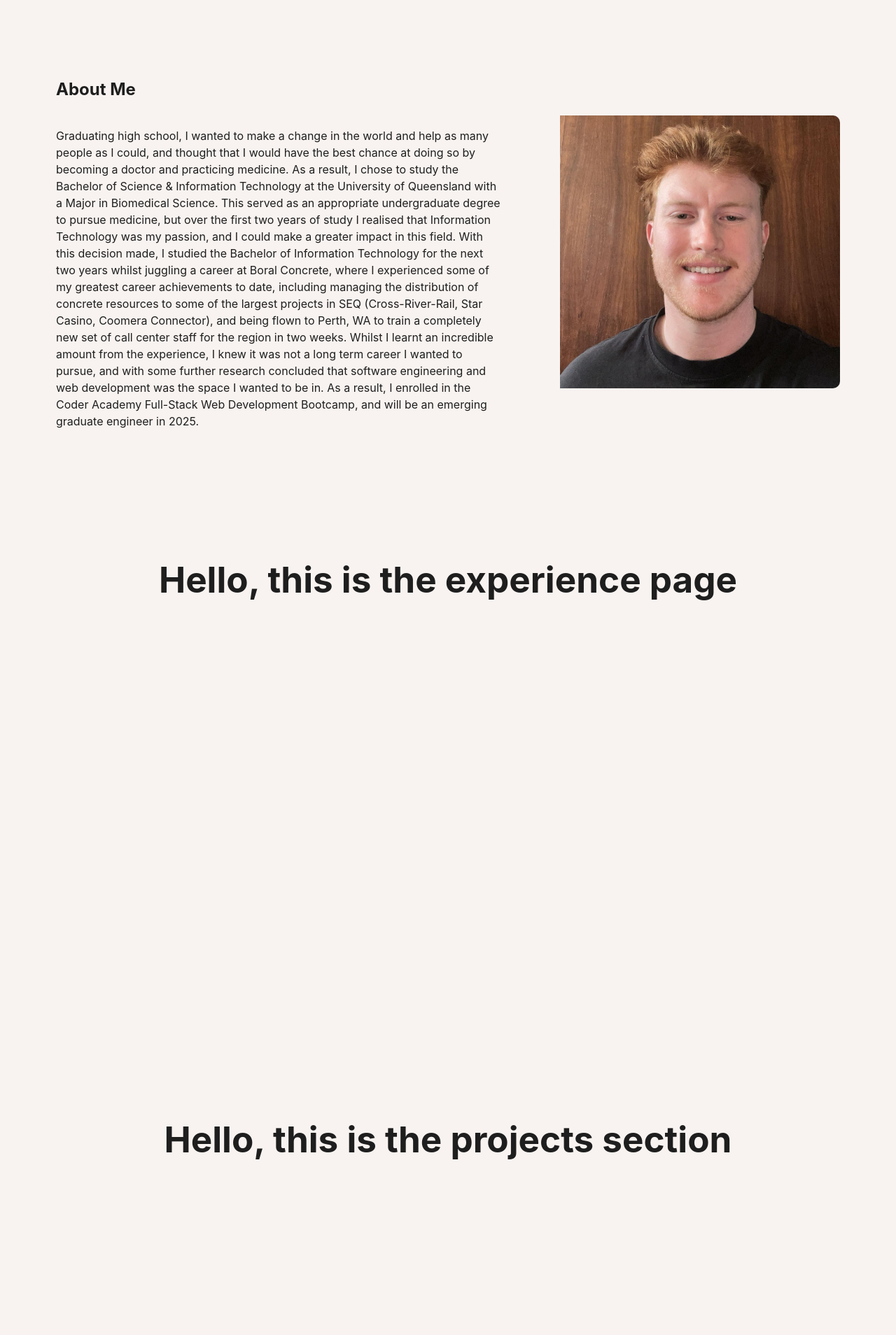
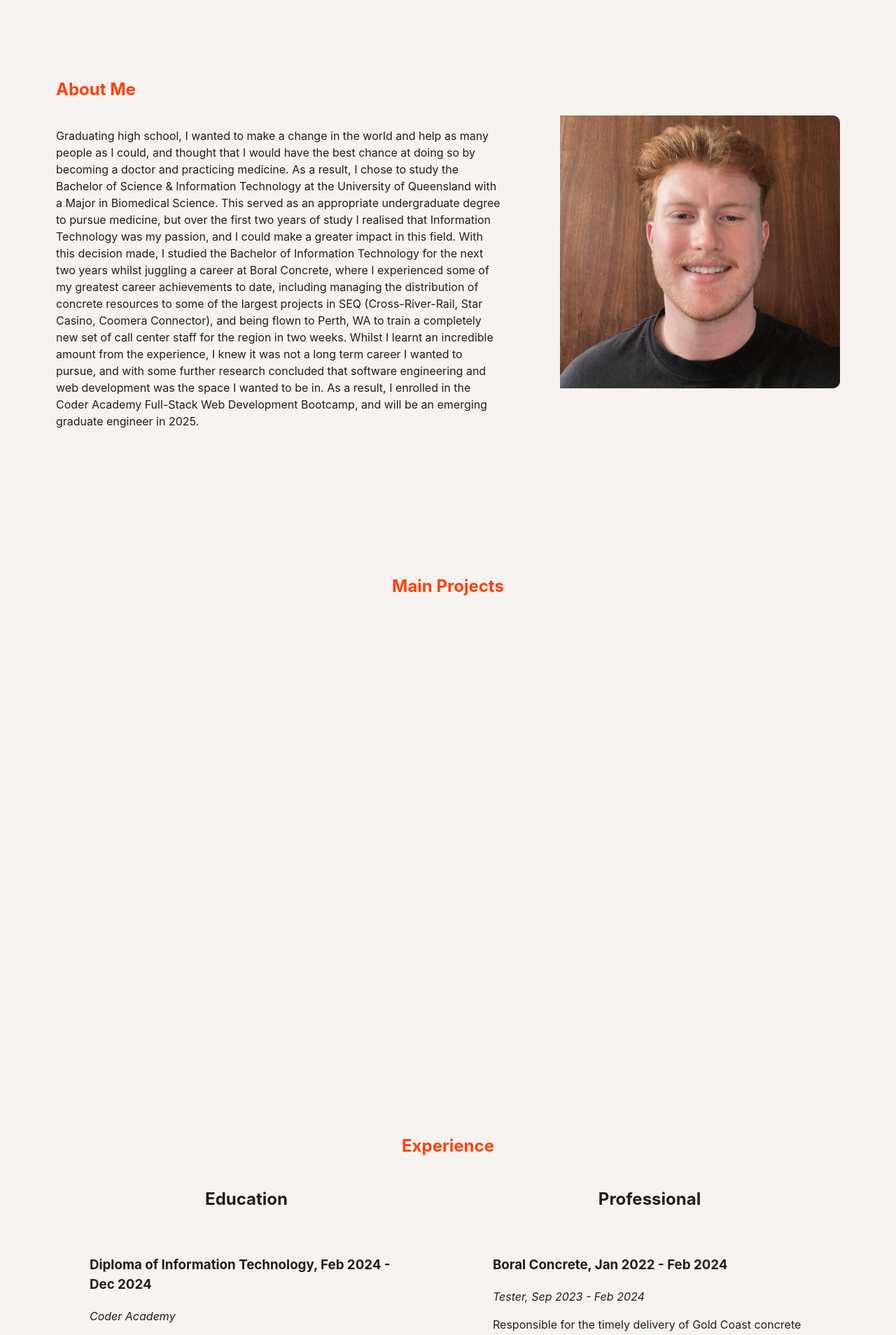
Before and after one commit to LouisMDenman/reactPortfolio, a React (Vite) app: page / in a window 1280 px wide. Shown: the part 880-2788 px from the top of the page at 70% size. Built offline with nearby package versions, Linux system fonts and the light colour scheme; a web font is replaced by a local one.

Commit message:
added content to experience section and styled with css

```diff
--- a/src/App.jsx
+++ b/src/App.jsx
@@ -6,7 +6,6 @@ import './styles/Projects.css'
 import './styles/Contact.css'
 import './styles/Navbar.css'
 import './styles/Footer.css'
-//import { useThemeContext } from './contexts/ThemeContextProvider'
 import { HomePage } from './sections/HomePage'
 import { About } from './sections/About'
 import { Experience } from './sections/Experience'
@@ -16,15 +15,14 @@ import { Navbar } from './components/Navbar'
 import { Footer } from './components/Footer'
 
 function App() {
-  //const [currentTheme, toggleTheme] = useThemeContext()
 
   return (
     <>
       <Navbar />
       <HomePage />
       <About />
+      <Projects />
       <Experience />
-      <Projects />
       <Contact />
       <Footer />
     </>
--- a/src/index.css
+++ b/src/index.css
@@ -17,11 +17,11 @@
 
 a {
   font-weight: 500;
-  color: #646cff;
+  color: #ff4008;
   text-decoration: inherit;
 }
 a:hover {
-  color: #535bf2;
+  color: #ff4008;
 }
 
 body {
@@ -50,7 +50,7 @@ button {
   transition: border-color 0.25s;
 }
 button:hover {
-  border-color: #646cff;
+  border-color: #ff4008;
 }
 button:focus,
 button:focus-visible {
--- a/src/sections/About.jsx
+++ b/src/sections/About.jsx
@@ -4,7 +4,7 @@ export function About() {
     return (
         <div id="aboutme">
             <div id="aboutmeContent">
-                <h2>About Me</h2>
+                <h2 id="aboutmeHeader">About Me</h2>
                 <p> Graduating high school, I wanted to make a change in the world and help as many people as I could, and thought that I would have the best chance at doing so by becoming a doctor and practicing medicine. As a result, I chose to study the Bachelor of Science & Information Technology at the University of Queensland with a Major in Biomedical Science. This served as an appropriate undergraduate degree to pursue medicine, but over the first two years of study I realised that Information Technology was my passion, and I could make a greater impact in this field. With this decision made, I studied the Bachelor of Information Technology for the next two years whilst juggling a career at Boral Concrete, where I experienced some of my greatest career achievements to date, including managing the distribution of concrete resources to some of the largest projects in SEQ (Cross-River-Rail, Star Casino, Coomera Connector), and being flown to Perth, WA to train a completely new set of call center staff for the region in two weeks. Whilst I learnt an incredible amount from the experience, I knew it was not a long term career I wanted to pursue, and with some further research concluded that software engineering and web development was the space I wanted to be in. As a result, I enrolled in the Coder Academy Full-Stack Web Development Bootcamp, and will be an emerging graduate engineer in 2025.
                 </p>
             </div>
--- a/src/sections/Experience.jsx
+++ b/src/sections/Experience.jsx
@@ -3,7 +3,60 @@
 export function Experience() {
     return (
         <div id="experience">
-            <h1>Hello, this is the experience page</h1>
+            <h2 id="experienceHeader">Experience</h2>
+            <div id="experienceContent">
+                <div id="education">
+                    <h2>Education</h2>
+                    <br></br>
+                    <div class="textGroup">
+                        <h3>Diploma of Information Technology, Feb 2024 - Dec 2024</h3>
+                        <p><i>Coder Academy</i></p>
+                        <p>Major in Full-Stack Web Development</p>
+                        <p>Graduating Dec 2024</p>
+                    </div>
+                    <br></br>
+                    <div class="textGroup">
+                        <h3>Bachelor of Information Technology, Feb 2022 - Nov 2023</h3>
+                        <p><i>University of Queensland</i></p>
+                        <p>Major in Software Design</p>
+                        <p>Partial Completion: Found course wasn’t specific enough to software development
+                        </p>
+                    </div>
+                    <br></br>
+                    <div class="textGroup">
+                        <h3>Bachelor of Science/Information Technology, Feb 2020 - Feb 2022</h3>
+                        <p><i>University of Queensland</i></p>
+                        <p>Major in Biomedical Science</p>
+                        <p>Partial Completion: Partial Completion: Initially pursuing medicine, I realised IT was my field of passion
+                        </p>
+                    </div>
+                </div>
+                <div id="professional">
+                    <h2>Professional</h2>
+                    <br></br>
+                    <div class="textGroup">
+                        <h3>Boral Concrete, Jan 2022 - Feb 2024</h3>
+                        <p><i>Tester, Sep 2023 - Feb 2024</i></p>
+                        <p>Responsible for the timely delivery of Gold Coast concrete samples to the main Brisbane laboratory, as well as assisting the recording of laboratory data through specialized admin systems.
+                        </p>
+                        <p><i>Allocator, Dec 2022 - Aug 2023</i></p>
+                        <p>Responsible for the management and distribution of Borals concrete resources across SEQ, including projects such as the Cross River Rail, Star Casino and Coomera Connector. I was also flown out to Perth, WA in February 2023 to train the new call center staff in the region due to my proficiency and knowledge as a Customer Service Agent and Allocator.
+                        </p>
+                        <p><i>Customer Service Agent, Jan 2022 - Nov 2022</i></p>
+                        <p>Responsible for being the voice of customer service, assisting clients such as Metricon, East Coast and the Brisbane City Council in the correct booking of their concrete job needs. Within this time I also assisted the WA region due to my proficiency at customer service.
+                        </p>
+                    </div>
+                    <br></br>
+                    <div class="textGroup">
+                        <h3>Tourism Media, Feb 2020 - Apr 2020</h3>
+                        <p><i>Junior Software Developer</i></p>
+                        <p>Responsible for basic data entry, and handling lower importance jobs due to my lack of experience as a junior. In this time I was shadowing senior software developers, and got workplace practice exposure, such as daily standup meetings, office culture and working in a development team. Unfortunately due to the COVID-19 pandemic, I was laid off on good terms with the company.
+                        </p>
+                        <br></br>
+                        <p>*See my <a href="https://www.linkedin.com/in/louis-denman-2b441a2a4/">LinkedIn</a> if you would like to see my full work history</p>
+                    </div>
+                </div>
+            </div>
         </div>
     )
 }
--- a/src/sections/Projects.jsx
+++ b/src/sections/Projects.jsx
@@ -3,7 +3,7 @@
 export function Projects() {
     return (
         <div id="projects">
-            <h1>Hello, this is the projects section</h1>
+            <h2 id="projectsHeader">Main Projects</h2>
         </div>
     )
 }
--- a/src/styles/About.css
+++ b/src/styles/About.css
@@ -27,3 +27,7 @@
     padding-left: 5em;
     border-radius: 10px;
 }
+
+#aboutmeHeader {
+    color: #ff4008;
+}
--- a/src/styles/Experience.css
+++ b/src/styles/Experience.css
@@ -8,3 +8,32 @@
     min-height: 90dvh;
     background-color: light-dark(#1e1e1e, #f8f3f0);
 }
+
+#experienceContent {
+    display: flex;
+    flex-direction: row;
+}
+
+#education {
+    margin-left: 10%;
+    margin-right: 5%;
+    padding: 0;
+    height: auto;
+    width: 35%;
+}
+
+#professional {
+    margin-left: 5%;
+    margin-right: 10%;
+    padding: 0;
+    height: auto;
+    width: 35%;
+}
+
+.textGroup {
+    text-align: left;
+}
+
+#experienceHeader {
+    color: #ff4008;
+}
--- a/src/styles/Projects.css
+++ b/src/styles/Projects.css
@@ -8,3 +8,7 @@
     min-height: 90dvh;
     background-color: light-dark(#1e1e1e, #f8f3f0);
 }
+
+#projectsHeader {
+    color: #ff4008;
+}
```
Also changed, not shown: src/assets/dd.png (added), src/assets/sd.png (added).
